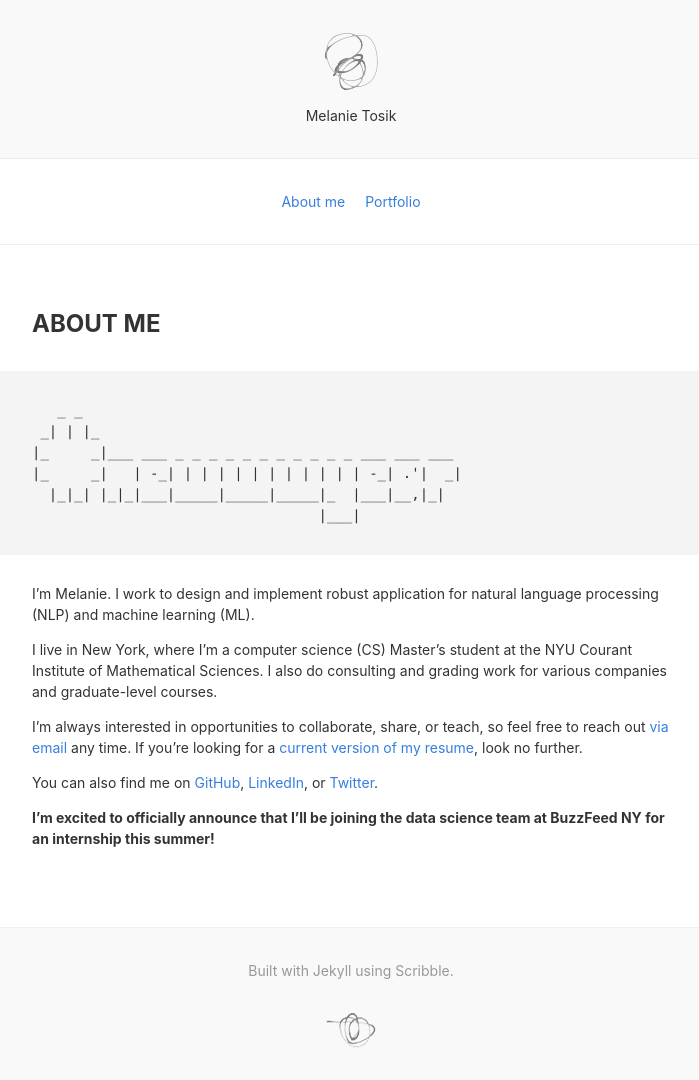
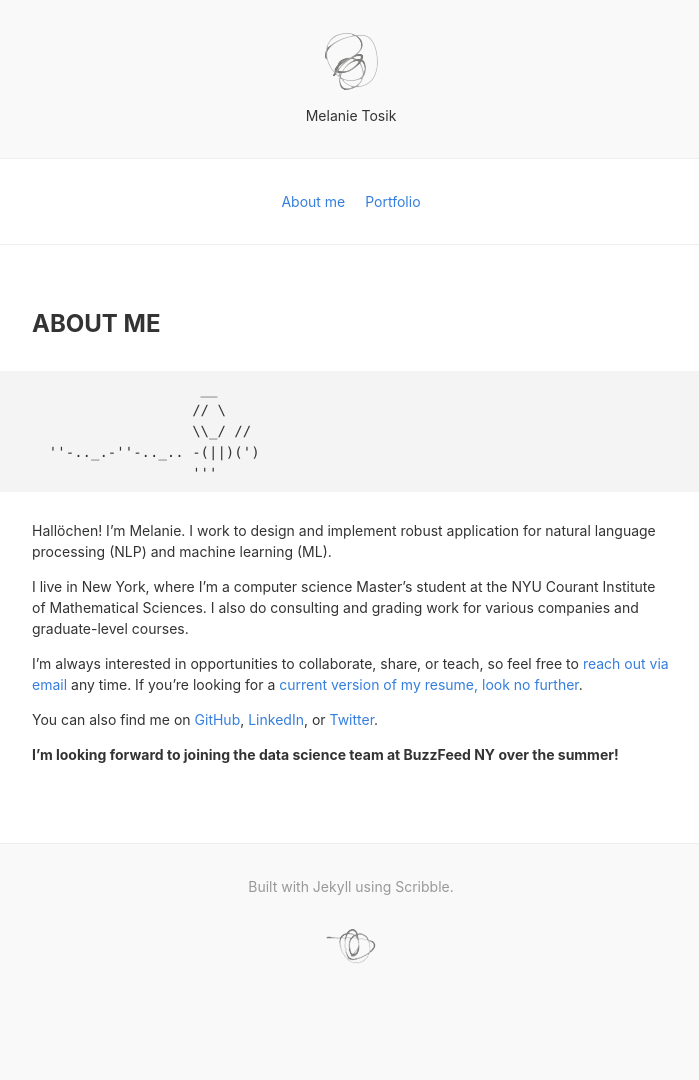
Before and after one commit to melanietosik/melanietosik.github.io, a Jekyll site: the page built from index.md, in a window 1280 px wide. Shown: the whole page, without its empty margins (289-988 px from the left). Built offline with Jekyll 4.4.1, drawn with Linux system fonts in a browser that asks for light colours; nearby versions of some CDN libraries; after the commit the page ends 996 px from its top, so only the background shows below that.

Commit message:
update index

````diff
--- a/index.md
+++ b/index.md
@@ -3,22 +3,19 @@ title: About me
 ---
 
 ```
-
-   _ _
- _| | |_
-|_     _|___ ___ _ _ _ _ _ _ _ _ _ _ _ ___ ___ ___
-|_     _|   | -_| | | | | | | | | | | | -_| .'|  _|
-  |_|_| |_|_|___|_____|_____|_____|_  |___|__,|_|
-                                  |___|
-
+                    __
+                   // \
+                   \\_/ //
+  ''-.._.-''-.._.. -(||)(')
+                   '''
 ```
 
-I'm Melanie. I work to design and implement robust application for natural language processing (NLP) and machine learning (ML).
+Hallöchen! I'm Melanie. I work to design and implement robust application for natural language processing (NLP) and machine learning (ML).
 
-I live in New York, where I'm a computer science (CS) Master's student at the NYU Courant Institute of Mathematical Sciences. I also do consulting and grading work for various companies and  graduate-level courses.
+I live in New York, where I'm a computer science Master's student at the NYU Courant Institute of Mathematical Sciences. I also do consulting and grading work for various companies and  graduate-level courses.
 
-I'm always interested in opportunities to collaborate, share, or teach, so feel free to reach out [via email](mailto:melanie.tosik@gmail.com) any time. If you're looking for a [current version of my resume]({{site.url}}/files/resume.pdf), look no further.
+I'm always interested in opportunities to collaborate, share, or teach, so feel free to [reach out via email](mailto:melanie.tosik@gmail.com) any time. If you're looking for a [current version of my resume, look no further]({{site.url}}/files/resume.pdf).
 
 You can also find me on [GitHub](https://github.com/melanietosik), [LinkedIn](https://www.linkedin.com/in/melanietosik/), or [Twitter](https://twitter.com/meltomene).
 
-**I'm excited to officially announce that I'll be joining the data science team at BuzzFeed NY for an internship this summer!**
+**I'm looking forward to joining the data science team at BuzzFeed NY over the summer!**
````
Also changed, not shown: 1 other file.
